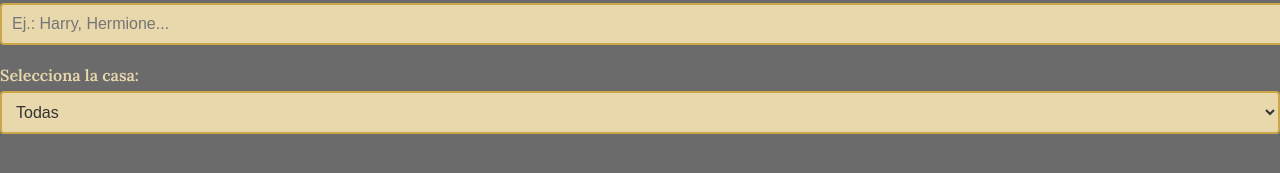
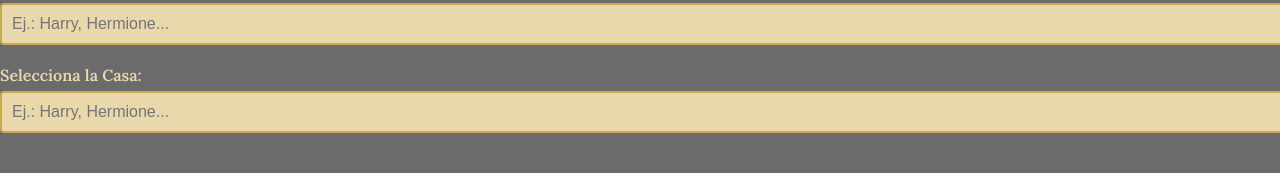
Before and after one commit to Adalab/modulo-3-evaluacion-final-mariajose-serrano, a React (Vite) app: page / in a window 1280 px wide. Shown: the part 325-498 px from the top of the page. Built offline with nearby package versions, Linux system fonts and the light colour scheme; no server answers.

Commit message:
filterHouse component added

```diff
--- a/src/App.jsx
+++ b/src/App.jsx
@@ -2,9 +2,10 @@
 import { Routes, Route } from "react-router-dom";
 import "./styles/App.scss";
 
-import CharacterList from "./components/CharacterList";
+import CharacterList from "./components/characterList";
 import CharacterDetail from "./components/characterDetail";
 import FilterName from "./components/filterName";
+import FilterHouse from "./components/filterHouse";
 
 function App() {
   // Variables de estado
@@ -19,7 +20,7 @@
       .then((data) => setCharacters(data));
   }, []);
 
-  // Filtros da igual mayusculas que minus.
+  // Filtros (no distingue mayúsc/minúsc.)
   const filteredCharacters = characters.filter((character) => {
     const matchesName = character.name
       .toLowerCase()
@@ -46,32 +47,18 @@
             </header>
 
             <main className="app-container">
+              {/* Filtros */}
               <FilterName search={search} setSearch={setSearch} />
-              {/*SELECT filtrar por casa*/}
-              <label htmlFor="house" className="label">
-                Selecciona la casa:
-              </label>
-              <select
-                id="house"
-                className="input"
-                value={house}
-                onChange={(e) => setHouse(e.target.value)}
-              >
-                <option value="">Todas</option>
-                <option value="Gryffindor">Gryffindor</option>
-                <option value="Hufflepuff">Hufflepuff</option>
-                <option value="Ravenclaw">Ravenclaw</option>
-                <option value="Slytherin">Slytherin</option>
-              </select>
+              <FilterHouse house={house} setHouse={setHouse} />
 
-              {/*LISTADO DE PERSONAJES*/}
+              {/* LISTADO DE PERSONAJES */}
               <CharacterList characters={filteredCharacters} />
             </main>
           </div>
         }
       />
 
-      {/*  DETALLE  */}
+      {/* DETALLE */}
       <Route
         path="/character/:id"
         element={<CharacterDetail characters={characters} />}
--- /dev/null
+++ b/src/components/filterHouse.jsx
@@ -0,0 +1,20 @@
+function FilterName({ search, setSearch }) {
+  return (
+    <div className="filter-name">
+      <label htmlFor="search" className="label">
+        Selecciona la Casa:
+      </label>
+
+      <input
+        id="search"
+        type="text"
+        className="input"
+        placeholder="Ej.: Harry, Hermione..."
+        value={search}
+        onChange={(e) => setSearch(e.target.value)}
+      />
+    </div>
+  );
+}
+
+export default FilterName;
```
